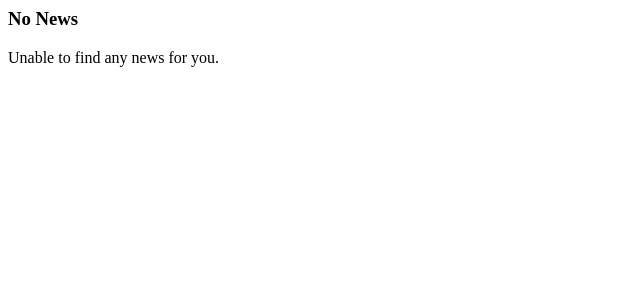
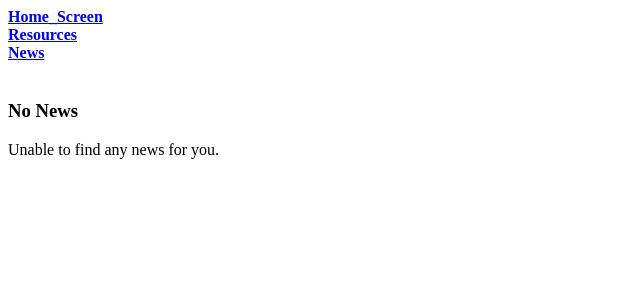
Before and after one commit to MaryroseP/lab3, a CodeIgniter 4 app: the page made by ci4/app/Views/news/index.php in a window 1280 px wide. Shown: the top 300 px of the page, without its empty margins (0-640 px from the left). Run offline with PHP 8.4 and a stand-in for CodeIgniter, Linux system fonts and the light colour scheme; the template is opened without the code that fills it, so the values that code supplies are empty; some libraries are stand-ins or nearby versions.

Commit message:
Style application to News and New, tryint to apply changes to index.php (news) layout

```diff
--- a/ci4/app/Views/news/create.php
+++ b/ci4/app/Views/news/create.php
@@ -1,3 +1,4 @@
+<?= link_tag('styles.css') ?>
 <h2><?= esc($title) ?></h2>
 
 <?= session()->getFlashdata('error') ?>
--- a/ci4/app/Views/news/index.php
+++ b/ci4/app/Views/news/index.php
@@ -1,6 +1,21 @@
+<body>
+    <div class="index_tab">
+        <div class="index_button">
+            <a href=<?= base_url('first_page') ?>><b>Home_Screen</b></a>
+        </div>
+        <div class="index_button">
+            <a href=<?= base_url('resources') ?>><b>Resources</b></a>
+        </div>
+        <div class="index_button">
+            <a href=<?= base_url('news') ?>><b>News</b></a>
+        </div>
+
+    </div>
+<br>
 <h2><?= esc($title) ?></h2>
 
-<?php if (! empty($news) && is_array($news)): ?>
+<div class="article">
+    <?php if (! empty($news) && is_array($news)): ?>
 
     <?php foreach ($news as $news_item): ?>
 
@@ -9,14 +24,15 @@
         <div class="main">
             <?= esc($news_item['body']) ?>
         </div>
-        <p><a href="/news/<?= esc($news_item['slug'], 'url') ?>">View article</a></p>
+        <p><a href="/news/<?= esc($news_item['slug'], 'url') ?>">View article</a></p> <br>
 
     <?php endforeach ?>
 
-<?php else: ?>
+    <?php else: ?>
 
     <h3>No News</h3>
 
     <p>Unable to find any news for you.</p>
 
-<?php endif ?>
+    <?php endif ?>
+</div>
--- a/ci4/app/Views/pages/home.php
+++ b/ci4/app/Views/pages/home.php
@@ -20,7 +20,7 @@
             <a href=<?= base_url('resources') ?>><b>Resources</b></a>
         </div>
         <div class="index_button">
-            <a href=<?= base_url('news') ?>><b>Form</b></a>
+            <a href=<?= base_url('news') ?>><b>News</b></a>
         </div>
 
     </div>
--- a/ci4/app/Views/pages/resources.php
+++ b/ci4/app/Views/pages/resources.php
@@ -15,6 +15,9 @@
         </div>
         <div class="index_button">
         <a href=<?= base_url('home') ?>><b>Agent_666</b></a>
+        </div>
+        <div class="index_button">
+            <a href=<?= base_url('news') ?>><b>News</b></a>
         </div>
     </div>
 
--- a/ci4/public/styles.css
+++ b/ci4/public/styles.css
@@ -144,6 +144,12 @@
     margin-right: 10px;
 }
 
+.article {
+    margin-left: 20px;
+    margin-right: 20px;
+    border-left: 10px solid rgb(54, 218, 54);
+}
+
 @keyframes blink {
     0%, 100% {
         border-right: 5px solid rgb(54, 218, 54);
```
Also changed, not shown: ci4/app/Views/news/view.php (line endings or trailing spaces).
